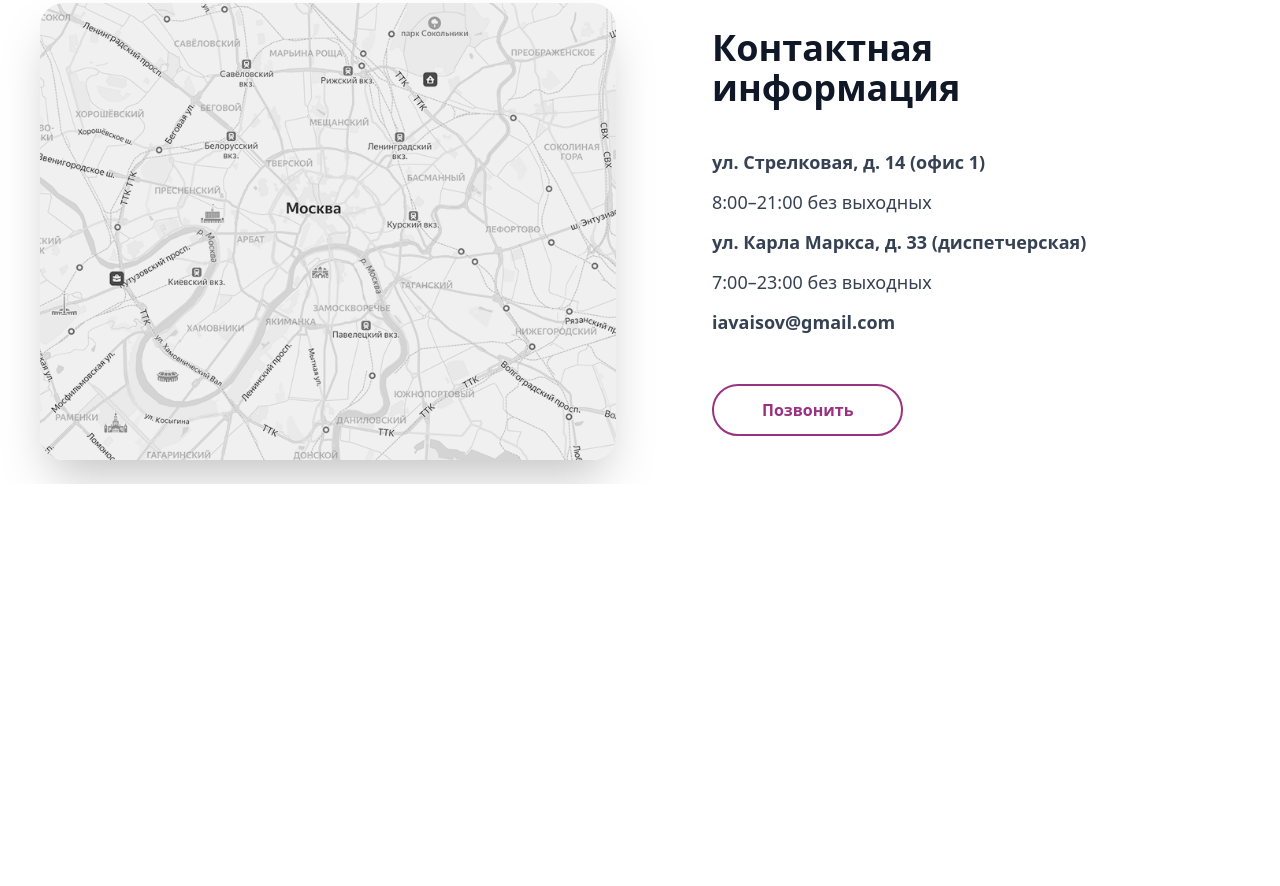
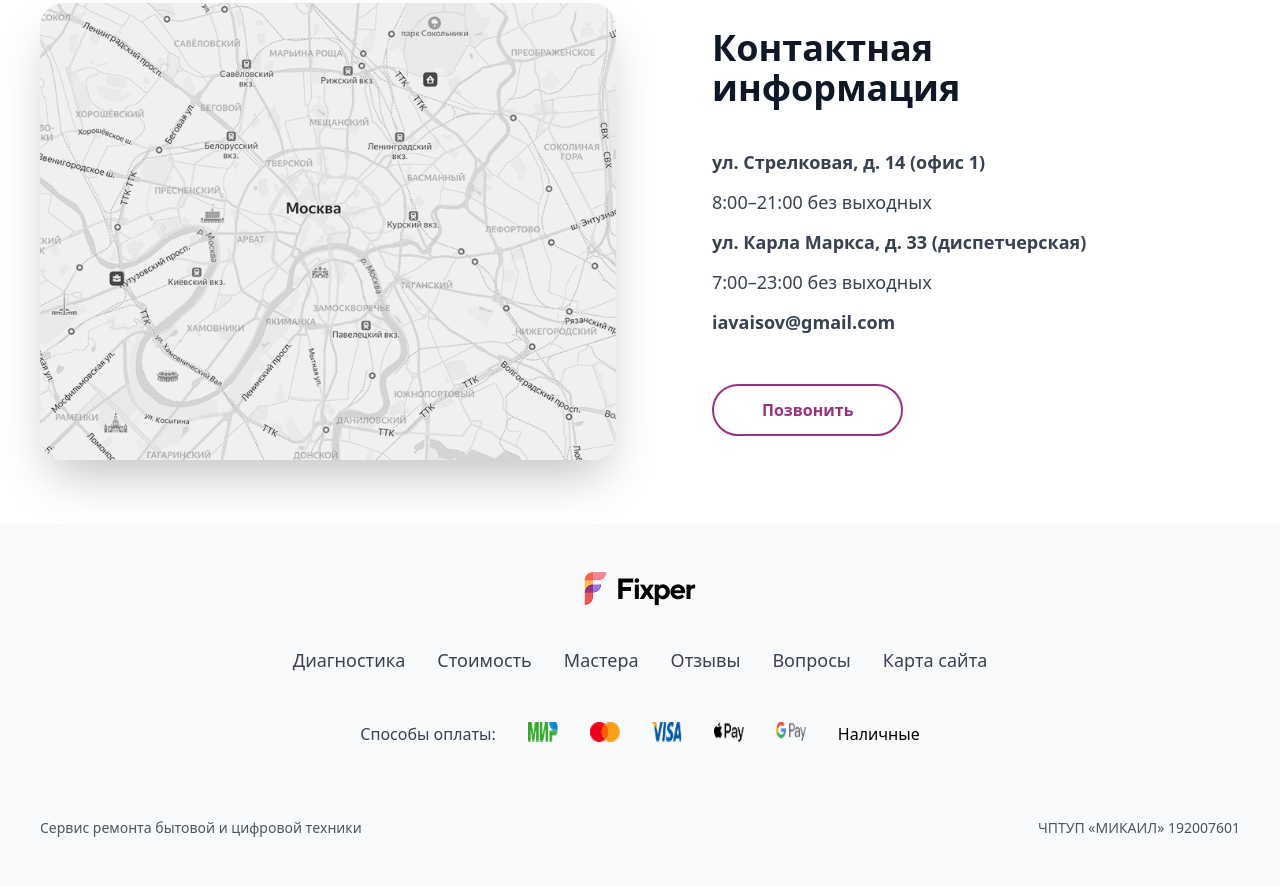
Before and after one commit to asoevafotima/PROECT15, a website: page src/index.html in a window 1280 px wide. Shown: the part 5944-6830 px from the top of the page. Before the commit the page ends 6428 px from the top, so only its background shows below. Drawn offline with nearby package versions, Linux system fonts and the light colour scheme; files that its build step writes are made by us from their sources.

Commit message:
Third commit branch3

```diff
--- a/src/index.html
+++ b/src/index.html
@@ -463,7 +463,43 @@
         </button>
       </div>
     </div>
-  </section>
+
+    <footer class="bg-gray-50 py-12 px-6 mt-10">
+    <div class="max-w-300 m-auto">
+      <div class="flex flex-col lg:-row justify-between items-center mb-12">
+        <div class="flex items-center mb-8 lg:mb-0">
+           <img src="/лого (1).png" alt="">
+        </div>
+
+
+        <div class="flex flex-wrap justify-center gap-8 mt-10 text-gray-700 text-lg">
+          <p>Диагностика</p>
+          <p>Стоимость</p>
+          <p>Мастера</p>
+          <p>Отзывы</p>
+          <p>Вопросы</p>
+          <p>Карта сайта</p>
+        </div>
+      </div>
+
+      <div class="text-center mb-12">
+        <div class="flex flex-wrap justify-center  gap-8">
+          <p class="text-gray-700 mb-6">Способы оплаты:</p>
+          <img src="/Мир-логотип.png" alt="Мир" class="h-[20px] w-[30px]">
+          <img src="/2000px-Mastercard-logo.png" alt="Mastercard" class="h-[20px] w-[30px]">
+          <img src="/Visa_Inc._logo.png" alt="Visa" class="h-[20px] w-[30px]">
+          <img src="/58837-google-apple-mobile-pay-wallet-digital-logo.png" alt="Apple Pay" class="h-[20px] w-[30px]">
+          <img src="/2000px-Google_Pay_(GPay)_Logo.png" alt="Google Pay" class="h-[20px] w-[30px]">
+          <p class="">Наличные</p>
+        </div>
+      </div>
+
+      <div class="flex flex-col lg:flex-row justify-between items-center text-gray-600 text-sm">
+        <p>Сервис ремонта бытовой и цифровой техники</p>
+        <p>ЧПТУП «МИКАИЛ» 192007601</p>
+      </div>
+    </div>
+  </footer>
 
 </body>
 </html>
```
Also changed, not shown: 2000px-Google_Pay_(GPay)_Logo.png (added), 2000px-Mastercard-logo.png (added), 58837-google-apple-mobile-pay-wallet-digital-logo.png (added), Visa_Inc._logo.png (added), Мир-логотип.png (added), лого (1).png (added).
